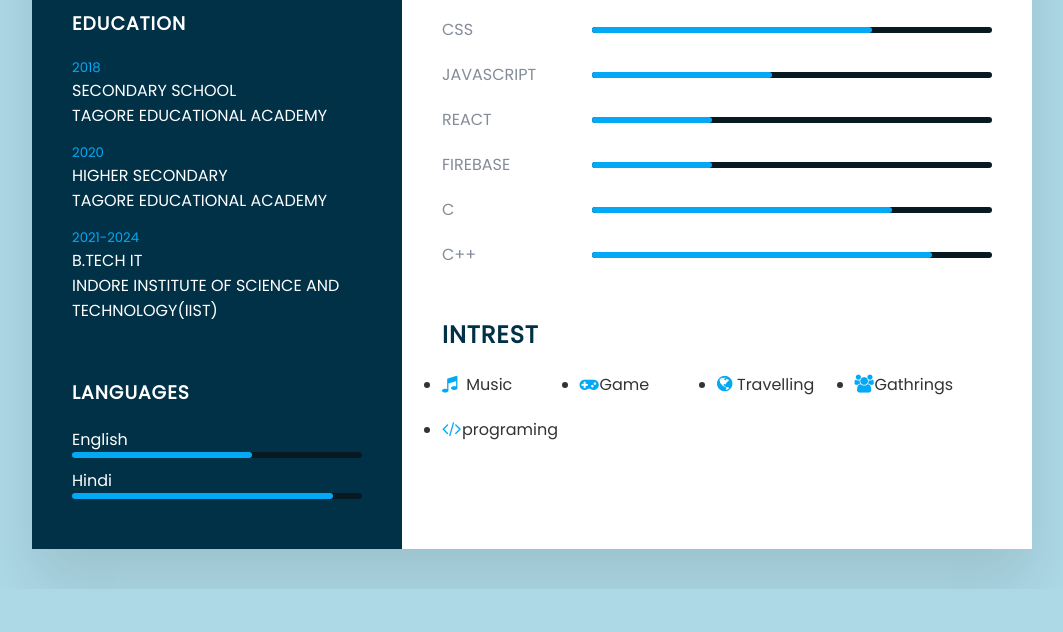
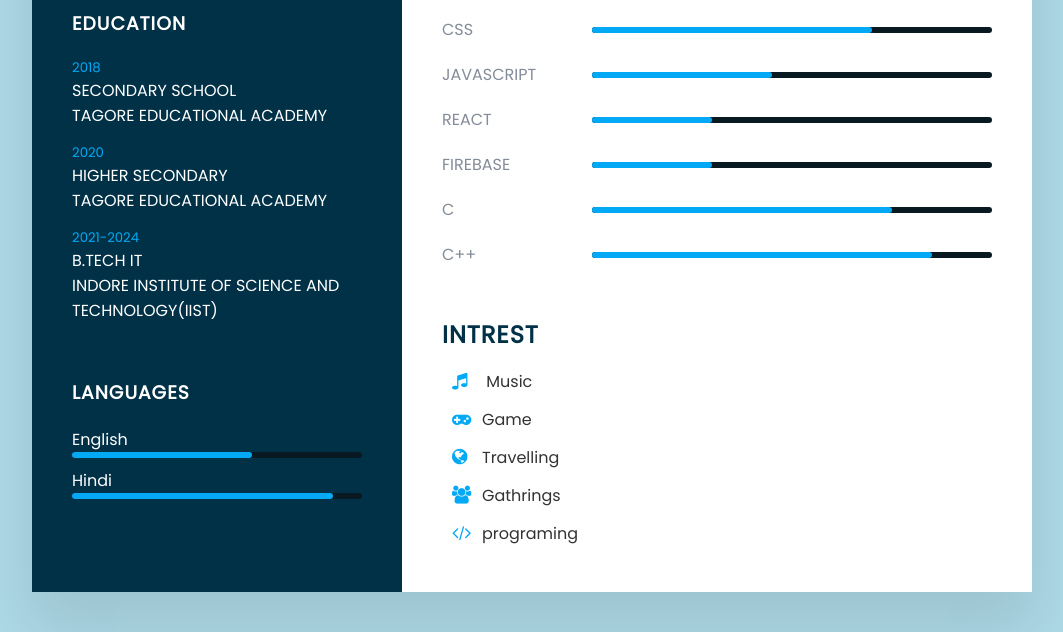
Before and after one commit to pratik650/Dynamic_resume, a plain HTML site: page index.html in a window 1280 px wide. Shown: the part 748-1380 px from the top of the page, without its empty margins (108-1171 px from the left). Before the commit the page ends 1337 px from the top, so only its background shows below. Drawn offline with Linux system fonts and the light colour scheme.

Commit message:
Update styles.css

```diff
--- a/styles.css
+++ b/styles.css
@@ -198,19 +198,18 @@ h4{
 }
 
 .intrest ul{
-    display: grid;
     grid-template-columns:repeat(4,1fr);
 }
 .intrest ul li {
-/*     list-style: none;
-    align-items:stretch; */
+    list-style: none;
     color: #333;
     font-weight:500;
-    margin: 10px 0;
+
 }
 .intrest ul li .fa{
     color: #03a9f4;
     font-size: 18px;
+    margin: 10px;
     width: 20px;
 }
 
```
